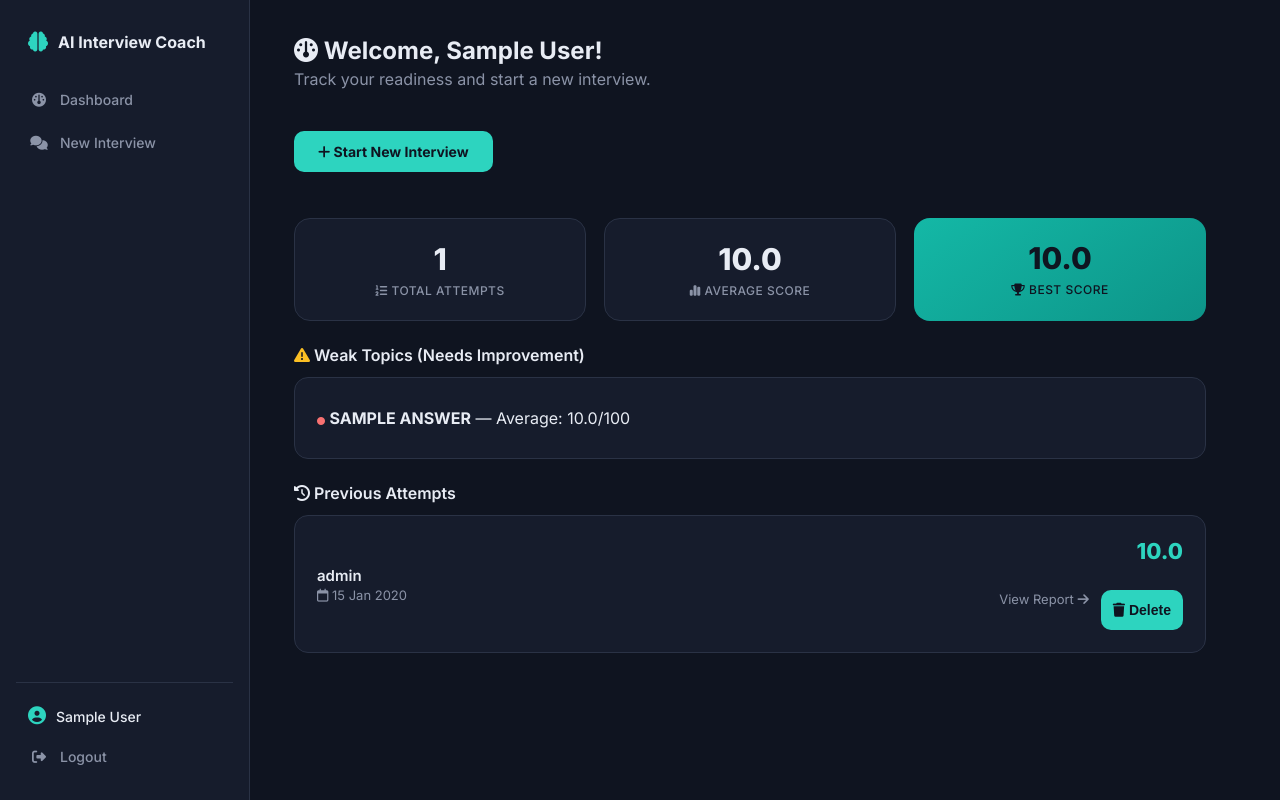
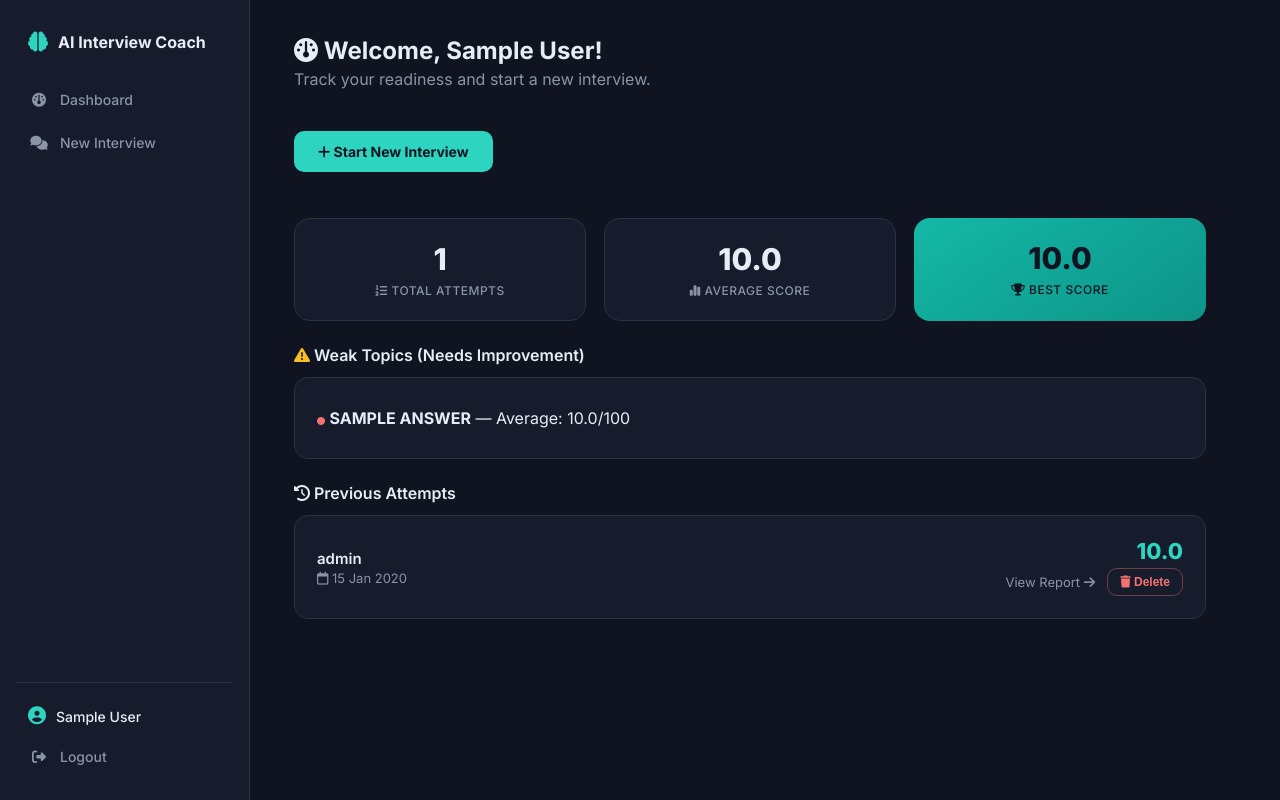
Before and after one commit to 64271maaz/ai-interview-coach, a Flask app: page /dashboard in a window 1280 px wide. Run offline with Flask 3, Linux system fonts and the light colour scheme; a user stored in the database is signed in; tables that the repository leaves empty hold one stand-in row (values such as "Sample post").

Commit message:
Add files via upload

```diff
--- a/static/css/style.css
+++ b/static/css/style.css
@@ -324,3 +324,18 @@ h3 { font-size: 16px; font-weight: 600; color: var(--text-primary); }
     box-shadow: 0 0 0 3px var(--accent-glow);
 }
 .question-box textarea::placeholder { color: var(--text-secondary); }
+form button.btn-delete {
+    width: auto;
+    margin: 0;
+    padding: 6px 12px;
+    background: transparent;
+    color: var(--danger);
+    border: 1px solid rgba(248, 113, 113, 0.4);
+    font-size: 12px;
+    font-weight: 600;
+}
+form button.btn-delete:hover {
+    background: rgba(248, 113, 113, 0.12);
+    box-shadow: none;
+    transform: none;
+}
```
